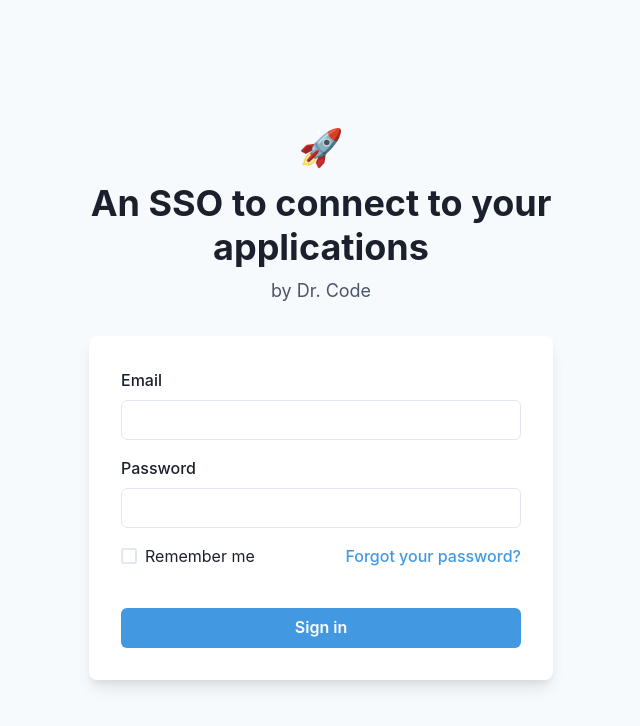
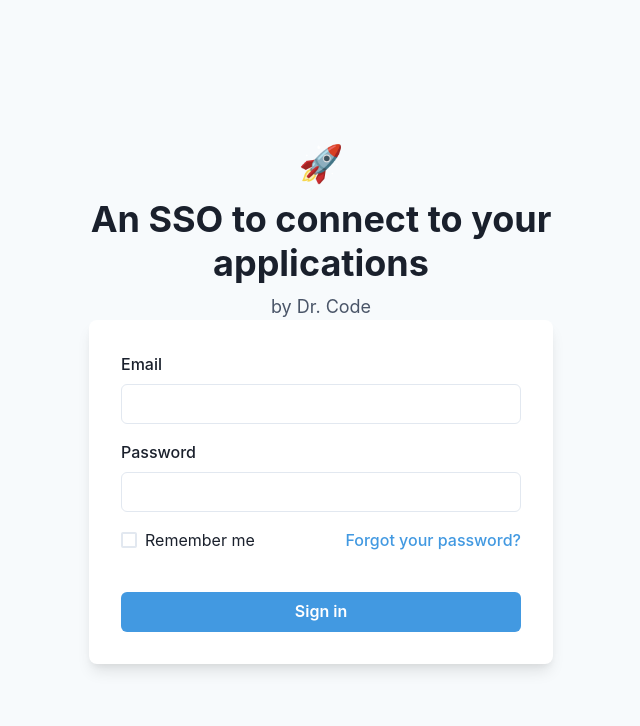
Before and after one commit to Eldenn/dr-me-frontend, a React (Vite) app: page / in a window 1280 px wide. Shown: the top 726 px of the page, without its empty margins (319-959 px from the left). Built offline with nearby package versions, Linux system fonts and the light colour scheme.

Commit message:
[DESIGN] add layout component

```diff
--- a/src/app/components/Router.tsx
+++ b/src/app/components/Router.tsx
@@ -5,6 +5,7 @@ import ROUTES from '@/app/constants/navigation';
 
 const Home = lazy(() => import('@/app/pages/Home'));
 const ForgottenPassword = lazy(() => import('@/app/pages/ForgottenPassword'));
+const Account = lazy(() => import('@/app/pages/Account'));
 
 function Router(): JSX.Element {
   return (
@@ -14,6 +15,8 @@ function Router(): JSX.Element {
           <Routes>
             <Route path={ROUTES.HOME.path} element={<Home />} />
             <Route path={ROUTES.FORGOTTEN_PASSWORD.path} element={<ForgottenPassword />} />
+            <Route path={ROUTES.ACCOUNT.path} element={<Account />} />
+            <Route path={'*'} element={<Home />} />
           </Routes>
         </Suspense>
       </div>
--- /dev/null
+++ b/src/app/components/layout/Layout.tsx
@@ -0,0 +1,16 @@
+import { Flex, Stack, useColorModeValue } from '@chakra-ui/react';
+import React, { FC, ReactNode } from 'react';
+
+interface ILayoutProps {
+  children: ReactNode;
+}
+
+const Layout: FC<ILayoutProps> = ({ children }: ILayoutProps) => (
+  <Flex w={'100%'} minH={'100vh'} align={'center'} justify={'center'} bg={useColorModeValue('gray.50', 'gray.800')}>
+    <Stack spacing={8} mx={'auto'} maxW={'lg'} py={12} px={6}>
+      {children}
+    </Stack>
+  </Flex>
+);
+
+export default Layout;
--- a/src/app/constants/navigation.tsx
+++ b/src/app/constants/navigation.tsx
@@ -7,6 +7,9 @@ const ROUTES: IRoutes = {
   FORGOTTEN_PASSWORD: {
     path: '/forgot-password',
   },
+  ACCOUNT : {
+    path: '/account',
+  },
 };
 
 export default ROUTES;
--- /dev/null
+++ b/src/app/pages/Account.tsx
@@ -0,0 +1,8 @@
+import { Box, useColorModeValue } from '@chakra-ui/react';
+import React, { FC } from 'react';
+
+const Account: FC = () => {
+  return <Box rounded={'lg'} bg={useColorModeValue('white', 'gray.700')} boxShadow={'lg'} p={8}></Box>;
+};
+
+export default Account;
--- a/src/app/pages/ForgottenPassword.tsx
+++ b/src/app/pages/ForgottenPassword.tsx
@@ -1,5 +1,5 @@
 import { ArrowBackIcon } from '@chakra-ui/icons';
-import { Flex, Box, FormControl, FormLabel, Input, Stack, Button, useColorModeValue } from '@chakra-ui/react';
+import { Box, FormControl, FormLabel, Input, Stack, Button, useColorModeValue } from '@chakra-ui/react';
 import React, { FC } from 'react';
 import { Link as ReachLink } from 'react-router-dom';
 import { useTranslation } from 'react-i18next';
@@ -9,8 +9,6 @@ const ForgottenPassword: FC = () => {
   const { t } = useTranslation();
 
   return (
-    <Flex w={'100%'} minH={'100vh'} align={'center'} justify={'center'} bg={useColorModeValue('gray.50', 'gray.800')}>
-      <Stack spacing={8} mx={'auto'} maxW={'lg'} py={12} px={6}>
     <Box rounded={'lg'} bg={useColorModeValue('white', 'gray.700')} boxShadow={'lg'} p={8}>
       <Stack spacing={4}>
         <FormControl id={'email'}>
@@ -32,8 +30,6 @@ const ForgottenPassword: FC = () => {
         </Stack>
       </Stack>
     </Box>
-      </Stack>
-    </Flex>
   );
 };
 
--- a/src/app/pages/Home.tsx
+++ b/src/app/pages/Home.tsx
@@ -1,5 +1,4 @@
 import {
-  Flex,
   Box,
   FormControl,
   FormLabel,
@@ -21,8 +20,7 @@ const Home: FC = () => {
   const { t } = useTranslation();
 
   return (
-    <Flex w={'100%'} minH={'100vh'} align={'center'} justify={'center'} bg={useColorModeValue('gray.50', 'gray.800')}>
-      <Stack spacing={8} mx={'auto'} maxW={'lg'} py={12} px={6}>
+    <div>
       <Stack align={'center'}>
         <Text fontSize={'4xl'} color={'gray.600'}>
           🚀
@@ -52,6 +50,8 @@ const Home: FC = () => {
               </Link>
             </Stack>
             <Button
+              as={ReachLink}
+              to={ROUTES.ACCOUNT.path}
               bg={'blue.400'}
               color={'white'}
               _hover={{
@@ -62,8 +62,7 @@ const Home: FC = () => {
           </Stack>
         </Stack>
       </Box>
-      </Stack>
-    </Flex>
+    </div>
   );
 };
 
--- a/src/main.tsx
+++ b/src/main.tsx
@@ -5,11 +5,14 @@ import Router from '@/app/components/Router';
 
 import '@/index.scss';
 import '@/app/services/i18n';
+import Layout from '@/app/components/layout/Layout';
 
 ReactDOM.createRoot(document.getElementById('root') as HTMLElement).render(
   <React.StrictMode>
     <ChakraProvider>
-      <Router />
+      <Layout>
+        <Router />
+      </Layout>
     </ChakraProvider>
   </React.StrictMode>,
 )
```
Lines whose indentation alone changed are shown as unchanged.
